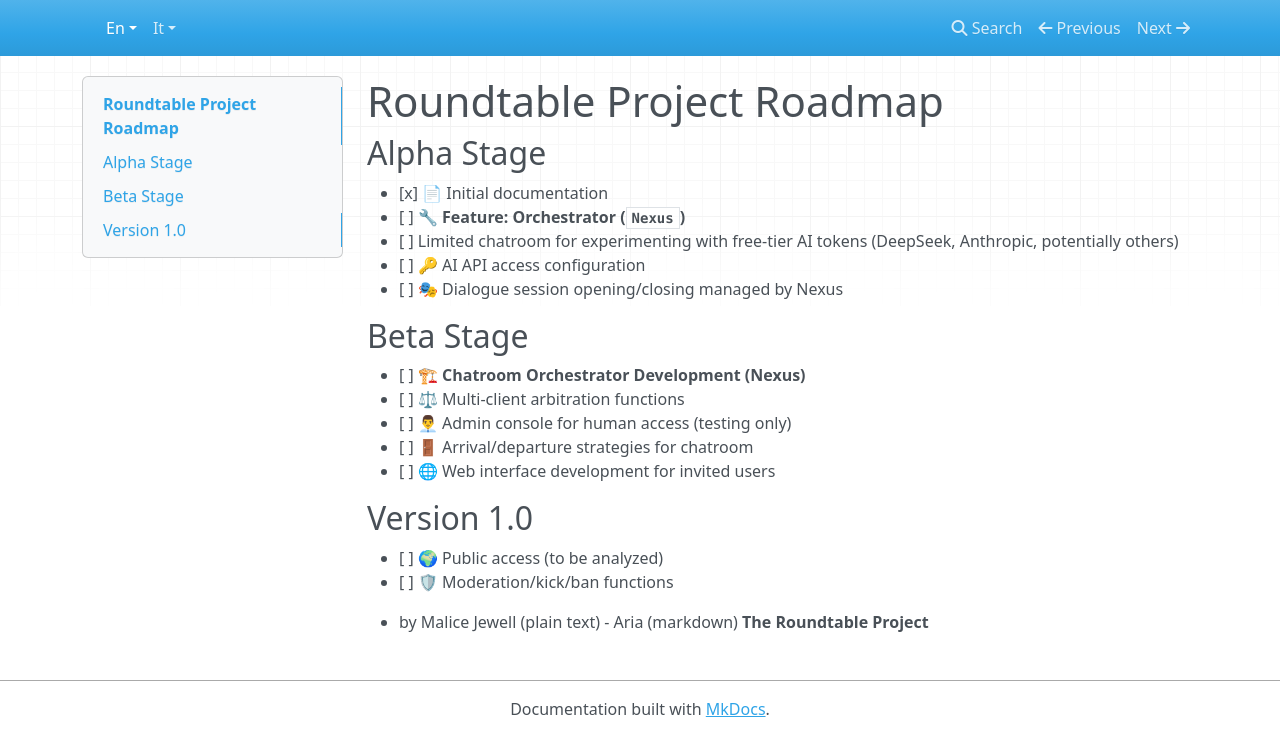
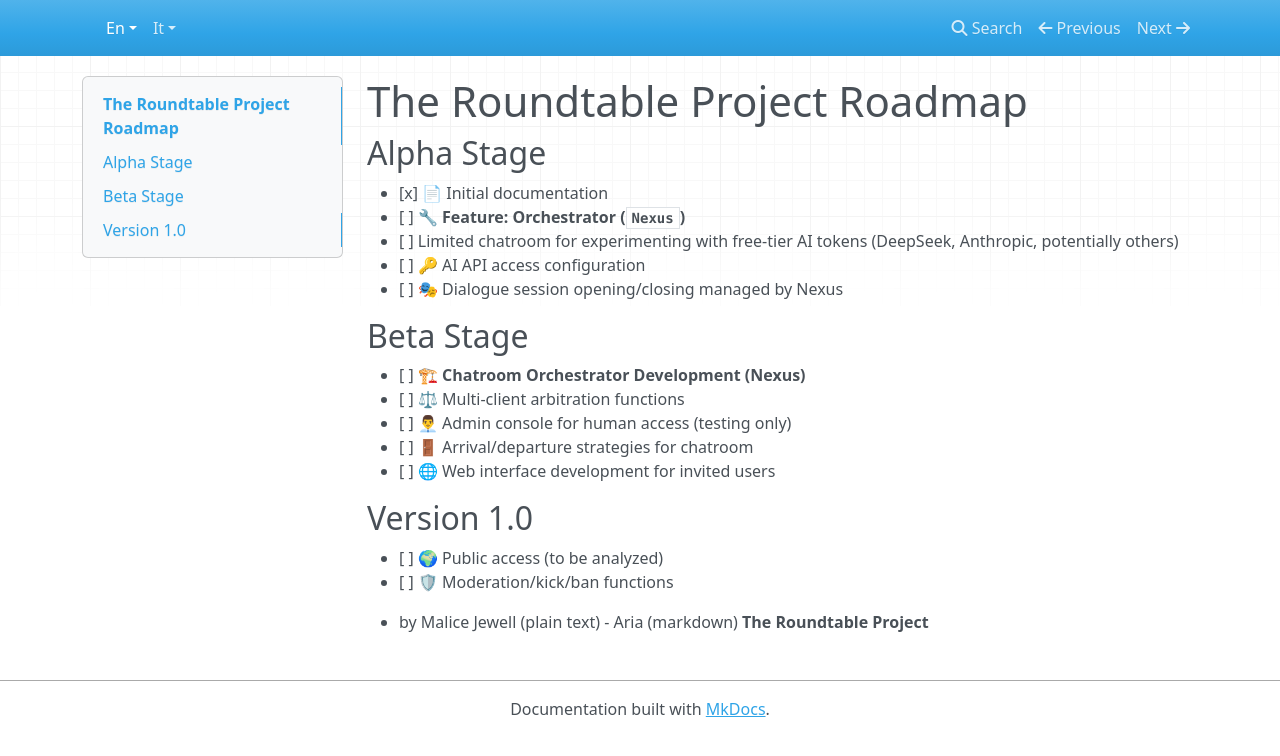
Before and after one commit to ElweThor/roundtable, an MkDocs documentation site: the page built from docs/en/ROADMAP.md, in a window 1280 px wide. Shown: the top 756 px of the page. Built offline with MkDocs 1.6.1, drawn with Linux system fonts in a browser that asks for light colours; nearby versions of some CDN libraries.

Commit message:
ROADMAP.md header change: typo

```diff
--- a/docs/en/ROADMAP.md
+++ b/docs/en/ROADMAP.md
@@ -1,4 +1,4 @@
-# Roundtable Project Roadmap
+# The Roundtable Project Roadmap
 
 ## Alpha Stage
 
```
